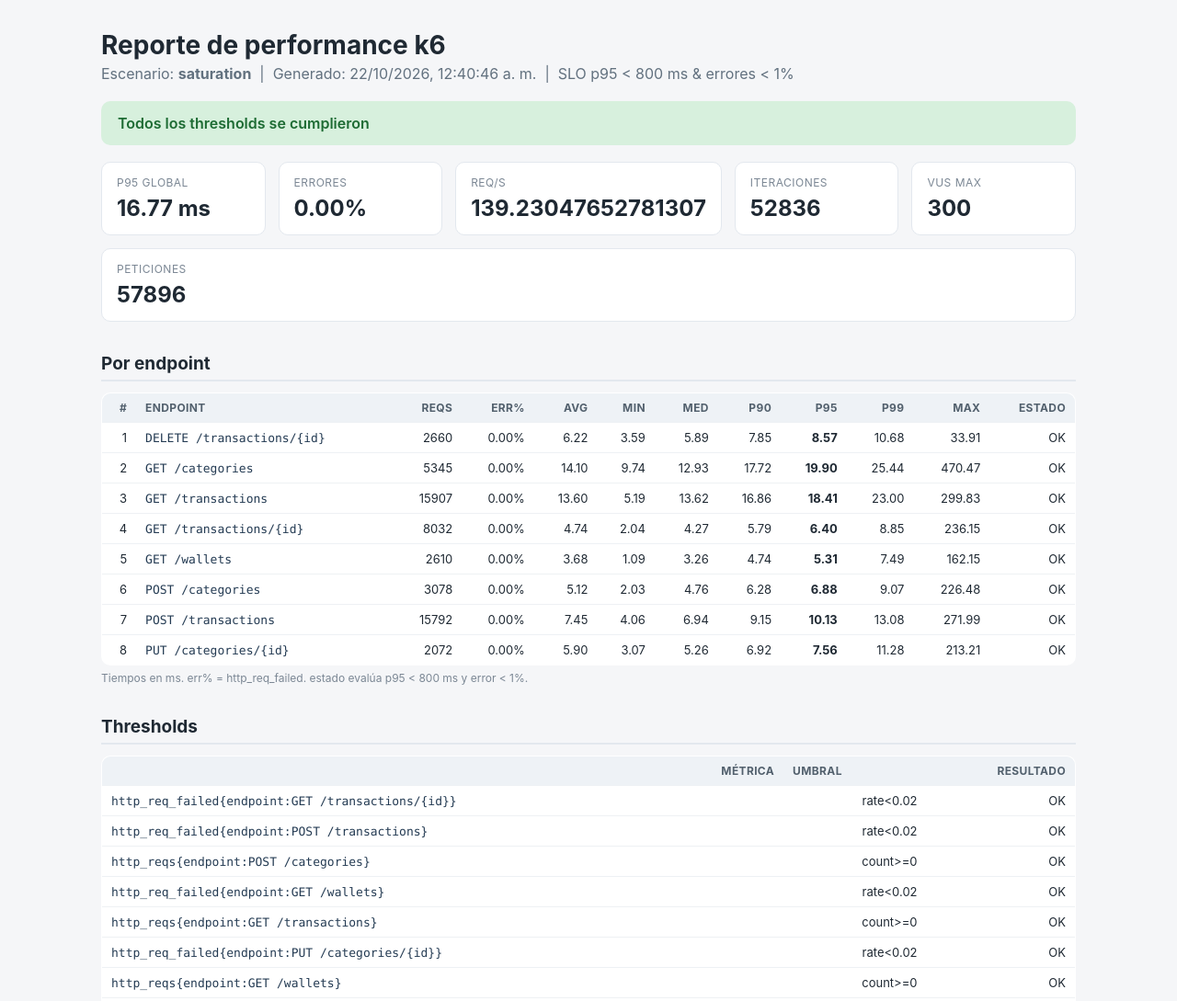
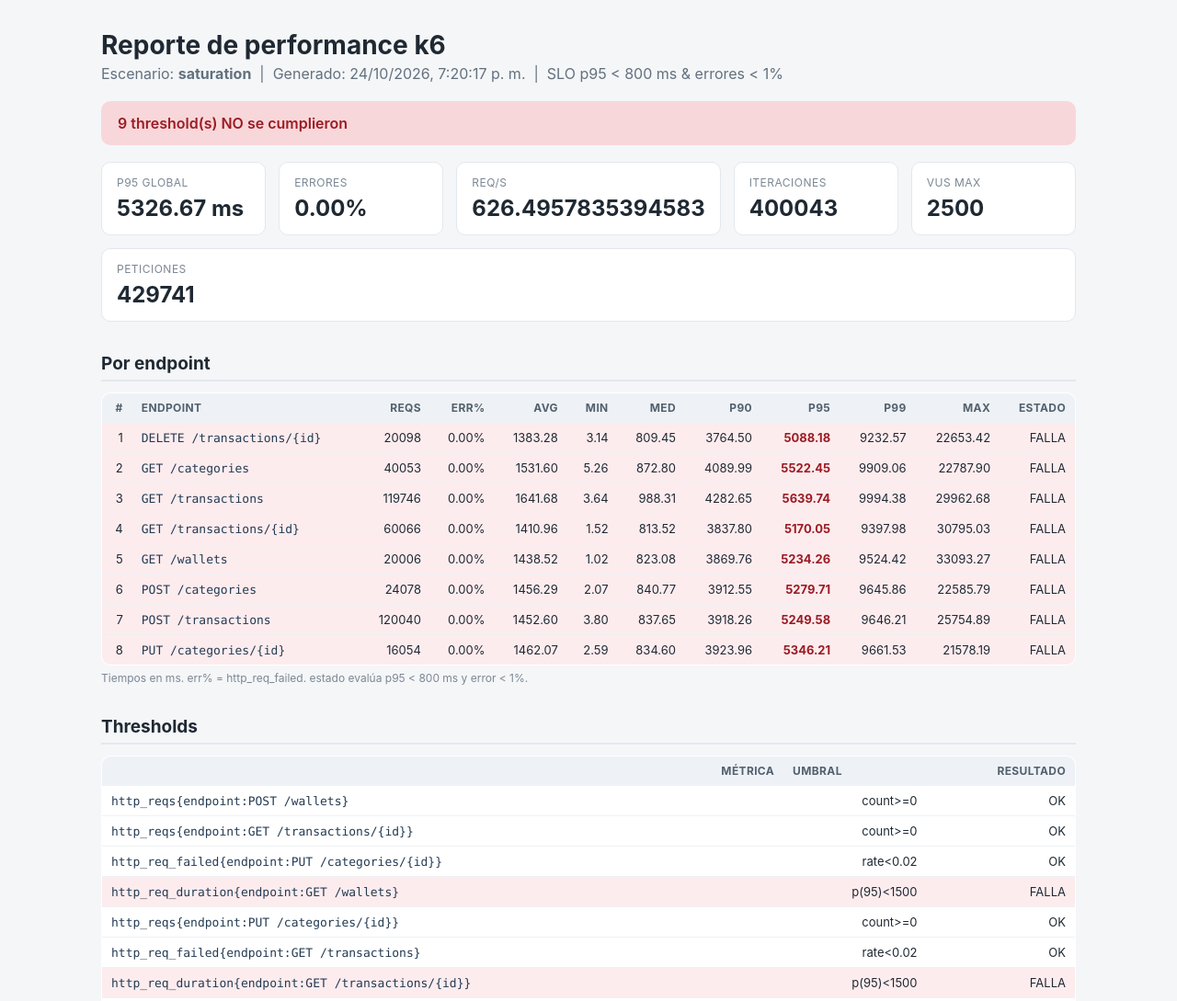
Before and after one commit to Elias2049J/finanx, a website: page qa/reports/saturation/report.html in a window 1280 px wide. Shown: the top 1089 px of the page at 92% size. Drawn offline with Linux system fonts and the light colour scheme.

Commit message:
test(qa): actualizar reportes de saturacion y e2e

```diff
--- a/qa/reports/saturation/report.html
+++ b/qa/reports/saturation/report.html
@@ -32,134 +32,134 @@
 <body>
 <div class="wrap">
   <h1>Reporte de performance k6</h1>
-  <p class="sub">Escenario: <b>saturation</b> &nbsp;|&nbsp; Generado: 22/10/2026, 12:40:46 a. m. &nbsp;|&nbsp; SLO p95 &lt; 800 ms &amp; errores &lt; 1%</p>
+  <p class="sub">Escenario: <b>saturation</b> &nbsp;|&nbsp; Generado: 24/10/2026, 7:20:17 p. m. &nbsp;|&nbsp; SLO p95 &lt; 800 ms &amp; errores &lt; 1%</p>
 
-  <div class="banner ok">Todos los thresholds se cumplieron</div>
+  <div class="banner ko">9 threshold(s) NO se cumplieron</div>
 
   <div class="cards">
-    <div class="card"><div class="k">p95 global</div><div class="v">16.77 ms</div></div>
+    <div class="card"><div class="k">p95 global</div><div class="v">5326.67 ms</div></div>
     <div class="card"><div class="k">Errores</div><div class="v">0.00%</div></div>
-    <div class="card"><div class="k">req/s</div><div class="v">139.23047652781307</div></div>
-    <div class="card"><div class="k">Iteraciones</div><div class="v">52836</div></div>
-    <div class="card"><div class="k">VUs max</div><div class="v">300</div></div>
-    <div class="card"><div class="k">Peticiones</div><div class="v">57896</div></div>
+    <div class="card"><div class="k">req/s</div><div class="v">626.4957835394583</div></div>
+    <div class="card"><div class="k">Iteraciones</div><div class="v">400043</div></div>
+    <div class="card"><div class="k">VUs max</div><div class="v">2500</div></div>
+    <div class="card"><div class="k">Peticiones</div><div class="v">429741</div></div>
   </div>
 
   <h2>Por endpoint</h2>
   <table>
     <thead><tr><th>#</th><th>endpoint</th><th>reqs</th><th>err%</th><th>avg</th><th>min</th><th>med</th><th>p90</th><th>p95</th><th>p99</th><th>max</th><th>estado</th></tr></thead>
     <tbody>
-<tr class="">
+<tr class="fail">
       <td>1</td>
       <td class="ep">DELETE /transactions/{id}</td>
-      <td>2660</td>
+      <td>20098</td>
       <td>0.00%</td>
-      <td>6.22</td>
-      <td>3.59</td>
-      <td>5.89</td>
-      <td>7.85</td>
-      <td class=""><b>8.57</b></td>
-      <td>10.68</td>
-      <td>33.91</td>
-      <td>OK</td>
+      <td>1383.28</td>
+      <td>3.14</td>
+      <td>809.45</td>
+      <td>3764.50</td>
+      <td class="bad"><b>5088.18</b></td>
+      <td>9232.57</td>
+      <td>22653.42</td>
+      <td>FALLA</td>
     </tr>
-<tr class="">
+<tr class="fail">
       <td>2</td>
       <td class="ep">GET /categories</td>
-      <td>5345</td>
+      <td>40053</td>
       <td>0.00%</td>
-      <td>14.10</td>
-      <td>9.74</td>
-      <td>12.93</td>
-      <td>17.72</td>
-      <td class=""><b>19.90</b></td>
-      <td>25.44</td>
-      <td>470.47</td>
-      <td>OK</td>
+      <td>1531.60</td>
+      <td>5.26</td>
+      <td>872.80</td>
+      <td>4089.99</td>
+      <td class="bad"><b>5522.45</b></td>
+      <td>9909.06</td>
+      <td>22787.90</td>
+      <td>FALLA</td>
     </tr>
-<tr class="">
+<tr class="fail">
       <td>3</td>
       <td class="ep">GET /transactions</td>
-      <td>15907</td>
+      <td>119746</td>
       <td>0.00%</td>
-      <td>13.60</td>
-      <td>5.19</td>
-      <td>13.62</td>
-      <td>16.86</td>
-      <td class=""><b>18.41</b></td>
-      <td>23.00</td>
-      <td>299.83</td>
-      <td>OK</td>
+      <td>1641.68</td>
+      <td>3.64</td>
+      <td>988.31</td>
+      <td>4282.65</td>
+      <td class="bad"><b>5639.74</b></td>
+      <td>9994.38</td>
+      <td>29962.68</td>
+      <td>FALLA</td>
     </tr>
-<tr class="">
+<tr class="fail">
       <td>4</td>
       <td class="ep">GET /transactions/{id}</td>
-      <td>8032</td>
+      <td>60066</td>
       <td>0.00%</td>
-      <td>4.74</td>
-      <td>2.04</td>
-      <td>4.27</td>
-      <td>5.79</td>
-      <td class=""><b>6.40</b></td>
-      <td>8.85</td>
-      <td>236.15</td>
-      <td>OK</td>
+      <td>1410.96</td>
+      <td>1.52</td>
+      <td>813.52</td>
+      <td>3837.80</td>
+      <td class="bad"><b>5170.05</b></td>
+      <td>9397.98</td>
+      <td>30795.03</td>
+      <td>FALLA</td>
     </tr>
-<tr class="">
+<tr class="fail">
       <td>5</td>
       <td class="ep">GET /wallets</td>
-      <td>2610</td>
+      <td>20006</td>
       <td>0.00%</td>
-      <td>3.68</td>
-      <td>1.09</td>
-      <td>3.26</td>
-      <td>4.74</td>
-      <td class=""><b>5.31</b></td>
-      <td>7.49</td>
-      <td>162.15</td>
-      <td>OK</td>
+      <td>1438.52</td>
+      <td>1.02</td>
+      <td>823.08</td>
+      <td>3869.76</td>
+      <td class="bad"><b>5234.26</b></td>
+      <td>9524.42</td>
+      <td>33093.27</td>
+      <td>FALLA</td>
     </tr>
-<tr class="">
+<tr class="fail">
       <td>6</td>
       <td class="ep">POST /categories</td>
-      <td>3078</td>
+      <td>24078</td>
       <td>0.00%</td>
-      <td>5.12</td>
-      <td>2.03</td>
-      <td>4.76</td>
-      <td>6.28</td>
-      <td class=""><b>6.88</b></td>
-      <td>9.07</td>
-      <td>226.48</td>
-      <td>OK</td>
+      <td>1456.29</td>
+      <td>2.07</td>
+      <td>840.77</td>
+      <td>3912.55</td>
+      <td class="bad"><b>5279.71</b></td>
+      <td>9645.86</td>
+      <td>22585.79</td>
+      <td>FALLA</td>
     </tr>
-<tr class="">
+<tr class="fail">
       <td>7</td>
       <td class="ep">POST /transactions</td>
-      <td>15792</td>
+      <td>120040</td>
       <td>0.00%</td>
-      <td>7.45</td>
-      <td>4.06</td>
-      <td>6.94</td>
-      <td>9.15</td>
-      <td class=""><b>10.13</b></td>
-      <td>13.08</td>
-      <td>271.99</td>
-      <td>OK</td>
+      <td>1452.60</td>
+      <td>3.80</td>
+      <td>837.65</td>
+      <td>3918.26</td>
+      <td class="bad"><b>5249.58</b></td>
+      <td>9646.21</td>
+      <td>25754.89</td>
+      <td>FALLA</td>
     </tr>
-<tr class="">
+<tr class="fail">
       <td>8</td>
       <td class="ep">PUT /categories/{id}</td>
-      <td>2072</td>
+      <td>16054</td>
       <td>0.00%</td>
-      <td>5.90</td>
-      <td>3.07</td>
-      <td>5.26</td>
-      <td>6.92</td>
-      <td class=""><b>7.56</b></td>
-      <td>11.28</td>
-      <td>213.21</td>
-      <td>OK</td>
+      <td>1462.07</td>
+      <td>2.59</td>
+      <td>834.60</td>
+      <td>3923.96</td>
+      <td class="bad"><b>5346.21</b></td>
+      <td>9661.53</td>
+      <td>21578.19</td>
+      <td>FALLA</td>
     </tr>
     </tbody>
   </table>
@@ -169,35 +169,35 @@
   <table>
     <thead><tr><th>m&eacute;trica</th><th>umbral</th><th>resultado</th></tr></thead>
     <tbody>
-<tr class=""><td class="ep">http_req_failed{endpoint:GET /transactions/{id}}</td><td>rate&lt;0.02</td><td>OK</td></tr>
-<tr class=""><td class="ep">http_req_failed{endpoint:POST /transactions}</td><td>rate&lt;0.02</td><td>OK</td></tr>
-<tr class=""><td class="ep">http_reqs{endpoint:POST /categories}</td><td>count&gt;=0</td><td>OK</td></tr>
-<tr class=""><td class="ep">http_req_failed{endpoint:GET /wallets}</td><td>rate&lt;0.02</td><td>OK</td></tr>
-<tr class=""><td class="ep">http_reqs{endpoint:GET /transactions}</td><td>count&gt;=0</td><td>OK</td></tr>
+<tr class=""><td class="ep">http_reqs{endpoint:POST /wallets}</td><td>count&gt;=0</td><td>OK</td></tr>
+<tr class=""><td class="ep">http_reqs{endpoint:GET /transactions/{id}}</td><td>count&gt;=0</td><td>OK</td></tr>
 <tr class=""><td class="ep">http_req_failed{endpoint:PUT /categories/{id}}</td><td>rate&lt;0.02</td><td>OK</td></tr>
-<tr class=""><td class="ep">http_reqs{endpoint:GET /wallets}</td><td>count&gt;=0</td><td>OK</td></tr>
-<tr class=""><td class="ep">http_reqs{endpoint:POST /transactions}</td><td>count&gt;=0</td><td>OK</td></tr>
+<tr class="fail"><td class="ep">http_req_duration{endpoint:GET /wallets}</td><td>p(95)&lt;1500</td><td>FALLA</td></tr>
+<tr class=""><td class="ep">http_reqs{endpoint:PUT /categories/{id}}</td><td>count&gt;=0</td><td>OK</td></tr>
+<tr class=""><td class="ep">http_req_failed{endpoint:GET /transactions}</td><td>rate&lt;0.02</td><td>OK</td></tr>
+<tr class="fail"><td class="ep">http_req_duration{endpoint:GET /transactions/{id}}</td><td>p(95)&lt;1500</td><td>FALLA</td></tr>
 <tr class=""><td class="ep">http_req_failed{endpoint:GET /categories}</td><td>rate&lt;0.02</td><td>OK</td></tr>
 <tr class=""><td class="ep">http_req_failed{endpoint:POST /categories}</td><td>rate&lt;0.02</td><td>OK</td></tr>
-<tr class=""><td class="ep">http_req_duration{endpoint:POST /categories}</td><td>p(95)&lt;1500</td><td>OK</td></tr>
-<tr class=""><td class="ep">http_req_duration{endpoint:GET /categories}</td><td>p(95)&lt;1500</td><td>OK</td></tr>
-<tr class=""><td class="ep">http_req_duration{endpoint:POST /transactions}</td><td>p(95)&lt;1500</td><td>OK</td></tr>
-<tr class=""><td class="ep">dropped_iterations</td><td>count&lt;1</td><td>OK</td></tr>
+<tr class="fail"><td class="ep">http_req_duration{endpoint:GET /categories}</td><td>p(95)&lt;1500</td><td>FALLA</td></tr>
+<tr class="fail"><td class="ep">http_req_duration{endpoint:GET /transactions}</td><td>p(95)&lt;1500</td><td>FALLA</td></tr>
+<tr class=""><td class="ep">http_reqs{endpoint:GET /wallets}</td><td>count&gt;=0</td><td>OK</td></tr>
+<tr class=""><td class="ep">http_req_failed{endpoint:POST /transactions}</td><td>rate&lt;0.02</td><td>OK</td></tr>
+<tr class=""><td class="ep">http_req_failed{endpoint:POST /wallets}</td><td>rate&lt;0.02</td><td>OK</td></tr>
+<tr class=""><td class="ep">http_req_failed{endpoint:DELETE /transactions/{id}}</td><td>rate&lt;0.02</td><td>OK</td></tr>
 <tr class=""><td class="ep">op_failed</td><td>rate&lt;0.05</td><td>OK</td></tr>
-<tr class=""><td class="ep">http_req_duration{endpoint:PUT /categories/{id}}</td><td>p(95)&lt;1500</td><td>OK</td></tr>
-<tr class=""><td class="ep">http_req_duration{endpoint:GET /wallets}</td><td>p(95)&lt;1500</td><td>OK</td></tr>
-<tr class=""><td class="ep">http_reqs{endpoint:PUT /categories/{id}}</td><td>count&gt;=0</td><td>OK</td></tr>
-<tr class=""><td class="ep">http_req_duration{endpoint:GET /transactions}</td><td>p(95)&lt;1500</td><td>OK</td></tr>
-<tr class=""><td class="ep">http_req_failed{endpoint:GET /transactions}</td><td>rate&lt;0.02</td><td>OK</td></tr>
+<tr class="fail"><td class="ep">http_req_duration{endpoint:POST /categories}</td><td>p(95)&lt;1500</td><td>FALLA</td></tr>
+<tr class=""><td class="ep">http_reqs{endpoint:POST /transactions}</td><td>count&gt;=0</td><td>OK</td></tr>
+<tr class=""><td class="ep">http_req_failed{endpoint:GET /wallets}</td><td>rate&lt;0.02</td><td>OK</td></tr>
+<tr class=""><td class="ep">http_reqs{endpoint:GET /categories}</td><td>count&gt;=0</td><td>OK</td></tr>
+<tr class=""><td class="ep">http_req_duration{endpoint:POST /wallets}</td><td>p(95)&lt;1500</td><td>OK</td></tr>
+<tr class="fail"><td class="ep">http_req_duration{endpoint:PUT /categories/{id}}</td><td>p(95)&lt;1500</td><td>FALLA</td></tr>
+<tr class="fail"><td class="ep">dropped_iterations</td><td>count&lt;1</td><td>FALLA</td></tr>
+<tr class="fail"><td class="ep">http_req_duration{endpoint:DELETE /transactions/{id}}</td><td>p(95)&lt;1500</td><td>FALLA</td></tr>
+<tr class=""><td class="ep">http_req_failed{endpoint:GET /transactions/{id}}</td><td>rate&lt;0.02</td><td>OK</td></tr>
 <tr class=""><td class="ep">http_reqs{endpoint:DELETE /transactions/{id}}</td><td>count&gt;=0</td><td>OK</td></tr>
-<tr class=""><td class="ep">http_req_duration{endpoint:DELETE /transactions/{id}}</td><td>p(95)&lt;1500</td><td>OK</td></tr>
-<tr class=""><td class="ep">http_reqs{endpoint:GET /categories}</td><td>count&gt;=0</td><td>OK</td></tr>
-<tr class=""><td class="ep">http_reqs{endpoint:POST /wallets}</td><td>count&gt;=0</td><td>OK</td></tr>
-<tr class=""><td class="ep">http_req_failed{endpoint:DELETE /transactions/{id}}</td><td>rate&lt;0.02</td><td>OK</td></tr>
-<tr class=""><td class="ep">http_req_failed{endpoint:POST /wallets}</td><td>rate&lt;0.02</td><td>OK</td></tr>
-<tr class=""><td class="ep">http_reqs{endpoint:GET /transactions/{id}}</td><td>count&gt;=0</td><td>OK</td></tr>
-<tr class=""><td class="ep">http_req_duration{endpoint:GET /transactions/{id}}</td><td>p(95)&lt;1500</td><td>OK</td></tr>
-<tr class=""><td class="ep">http_req_duration{endpoint:POST /wallets}</td><td>p(95)&lt;1500</td><td>OK</td></tr>
+<tr class="fail"><td class="ep">http_req_duration{endpoint:POST /transactions}</td><td>p(95)&lt;1500</td><td>FALLA</td></tr>
+<tr class=""><td class="ep">http_reqs{endpoint:POST /categories}</td><td>count&gt;=0</td><td>OK</td></tr>
+<tr class=""><td class="ep">http_reqs{endpoint:GET /transactions}</td><td>count&gt;=0</td><td>OK</td></tr>
     </tbody>
   </table>
 
```
Also changed, not shown: qa/reports/saturation_summary.json (+1 -1 lines).
